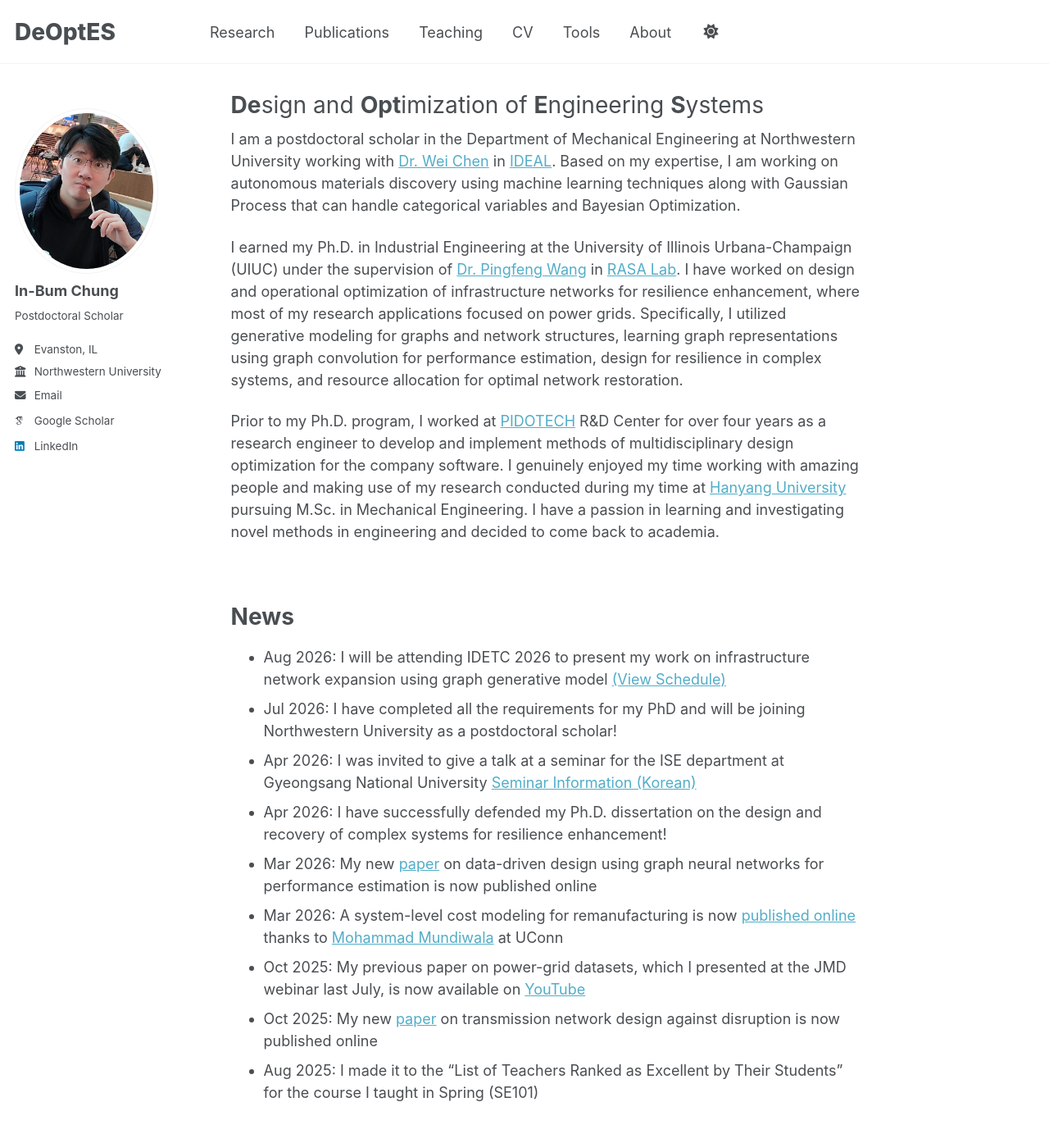
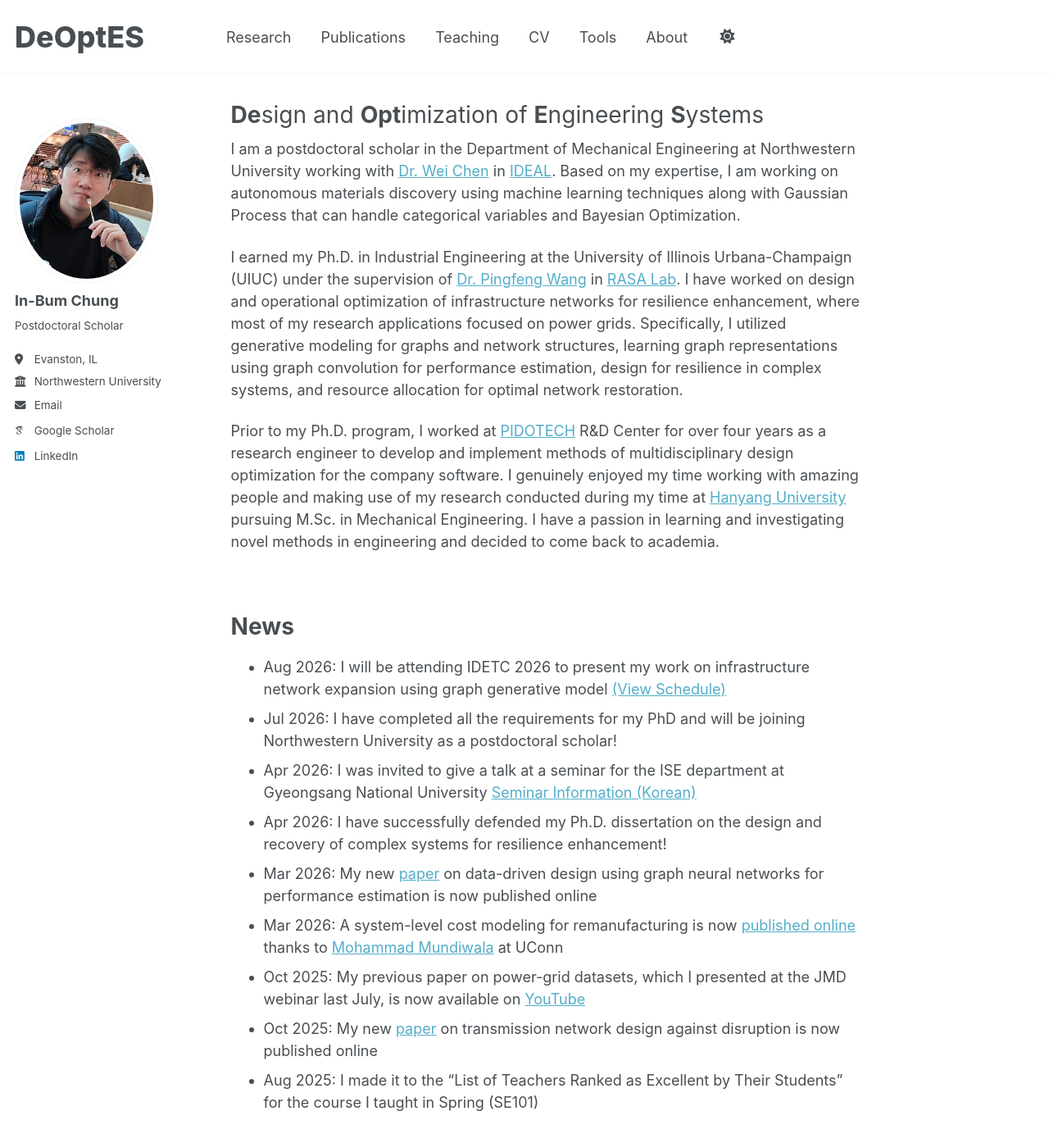
Before and after one commit to IBChung/IBChung.github.io, a Jekyll site: the page built from _pages/about.md, in a window 1280 px wide and 1400 px high. Shown: the top 1394 px of the window at 82% size. Built offline with Jekyll 4.4.1, drawn with Linux system fonts in a browser that asks for light colours; some web fonts are replaced; a script that is not in the unit is left out.

Commit message:
Increase font size and adjust min-width for nav items

```diff
--- a/assets/css/main.scss
+++ b/assets/css/main.scss
@@ -42,15 +42,15 @@
     "vendor/font-awesome/brands"
 ;
 
-/* Make the website name stand out */
+/* Larger, more prominent site name */
 .greedy-nav .visible-links .masthead__menu-item--lg > a {
-  font-size: 28px;
-  font-weight: 800;
+  font-size: 36px !important;
+  font-weight: 800 !important;
 }
 
-/* Reserve space before the remaining navigation items */
+/* Space before the other navigation items */
 @media (min-width: 1024px) {
   .greedy-nav .visible-links .masthead__menu-item--lg {
-    min-width: 220px;
+    min-width: 240px;
   }
 }
```
